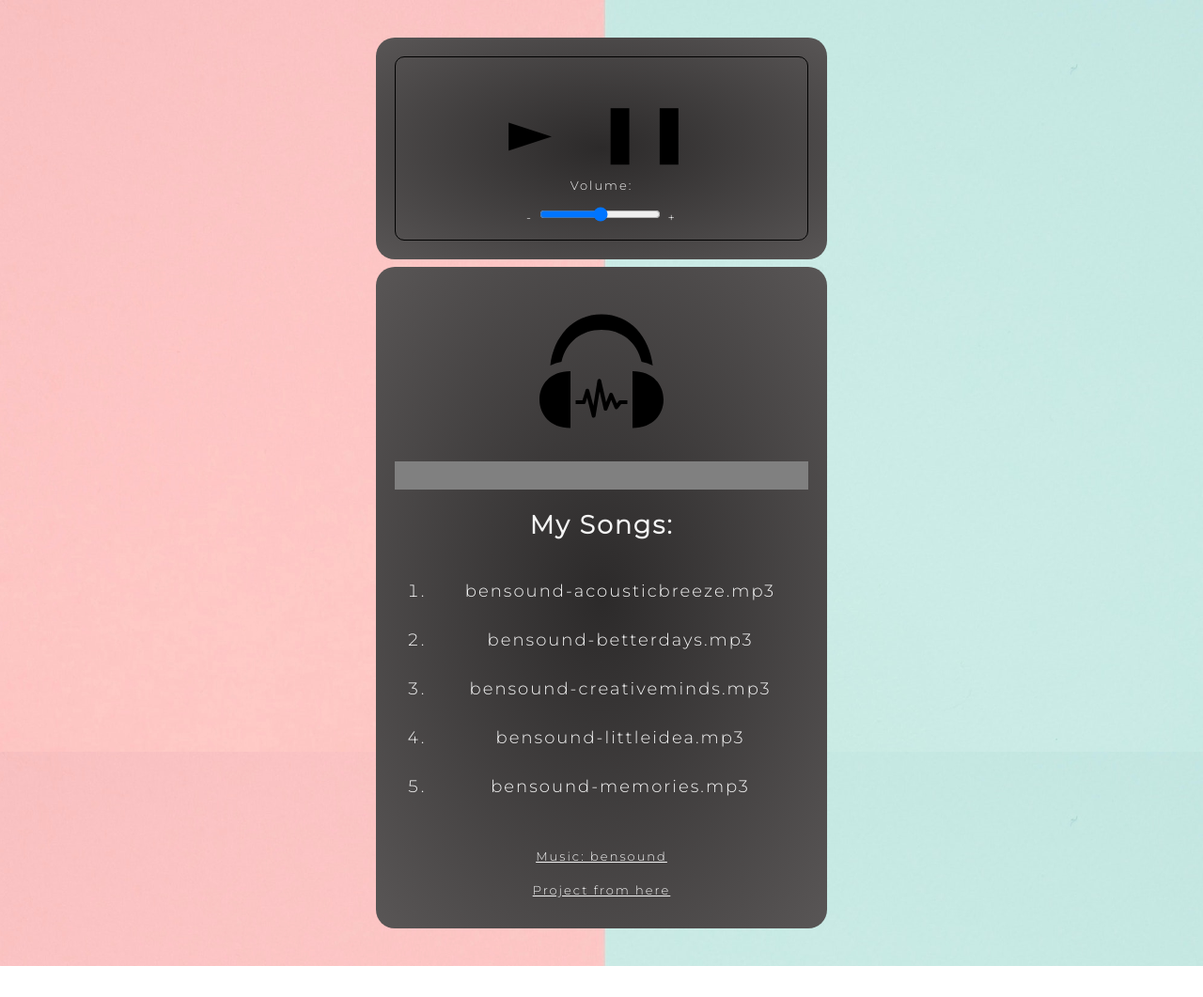
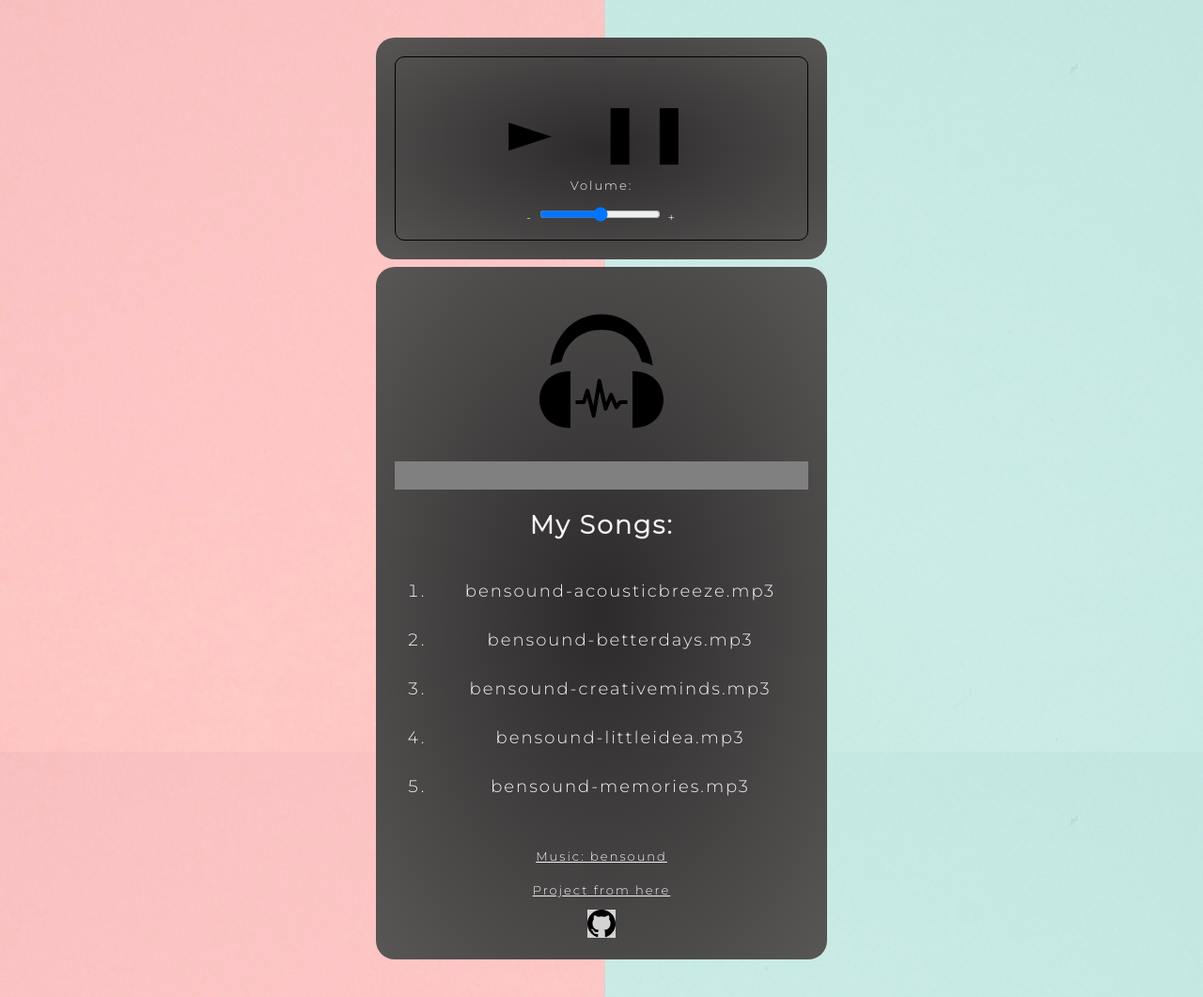
Before and after one commit to AJC-25/music-player, a plain HTML site: page index.html in a window 1280 px wide. Shown: the whole page at 94% size. Before the commit the page ends 1028 px from the top, so only its background shows below. Drawn offline with Linux system fonts and the light colour scheme.

Commit message:
added link to svg and adjusted style

```diff
--- a/index.html
+++ b/index.html
@@ -1,5 +1,6 @@
 <!DOCTYPE html>
 <html lang="en">
+
 <head>
     <meta charset="UTF-8">
     <meta http-equiv="X-UA-Compatible" content="IE=edge">
@@ -8,21 +9,22 @@
     <link rel="preconnect" href="https://fonts.googleapis.com">
     <link rel="preconnect" href="https://fonts.gstatic.com" crossorigin>
     <link href="https://fonts.googleapis.com/css2?family=Montserrat:wght@300&display=swap" rel="stylesheet">
-    <link rel="stylesheet" href="style.css"/>
+    <link rel="stylesheet" href="style.css" />
 </head>
+
 <body>
 
-    <div class="player" >
+    <div class="player">
         <audio id="player" ontimeupdate="updateProgress()">
-            <source id="source"/>
+            <source id="source" />
             Audio not supported
         </audio>
 
         <div id="controls">
             <p id="currentSong"></p>
-            <div class ="control_wrapper">
-               <span onclick="playAudio()">&#9658;</span>    <!--  Play button  -->
-               <span onclick="pauseAudio()">&#10074;&#10074;</span>    <!--  Pause button  -->
+            <div class="control_wrapper">
+                <span onclick="playAudio()">&#9658;</span> <!--  Play button  -->
+                <span onclick="pauseAudio()">&#10074;&#10074;</span> <!--  Pause button  -->
             </div>
             <p>Volume:</p>
 
@@ -34,16 +36,27 @@
         </div>
     </div>
 
-    <div class="songs" >
-        <img src="headphones.svg" alt="headphones" id="headphones"/>
+    <div class="songs">
+        <img src="headphones.svg" alt="headphones" id="headphones" />
         <progress id="progress" value="0" max="100"></progress>
         <h2 id="songs-header">My Songs:</h2>
         <div id="songlist"></div>
         <p><a href="https://www.bensound.com/" target="_blank" rel="noopener noreferrer">Music: bensound</a></p>
         <!-- The rel attribute set to noreferrer noopener to prevent possible malicious attacks from the pages you link to -->
-        <p id="project_ref"><a href="https://www.skillshare.com/classes/Javascript-Fun-Build-a-Music-Player-App/18638419/projects?via=user-profile" target="_blank" rel="noopener noreferrer">Project from here</a></p>
+        <p id="project_ref"><a
+                href="https://www.skillshare.com/classes/Javascript-Fun-Build-a-Music-Player-App/18638419/projects?via=user-profile"
+                target="_blank" rel="noopener noreferrer">Project from here</a></p>
+        <div id="logo">
+            <a href="https://github.com/AJC-25/music-player" target="_blank" rel="noopener noreferrer">
+                <img id="github" src="github.svg" alt="github logo"></a>
+        </div>
     </div>
+
+
+
+
 
     <script src="script.js"></script>
 </body>
+
 </html>
--- a/style.css
+++ b/style.css
@@ -107,6 +107,20 @@ progress::-webkit-progress-value {
     animation-duration: 0.4s;
 }
 
+#logo{
+    display: flex;
+    justify-content: center;
+    align-self: flex-end;
+}
+
+#github{
+    width: 30px;
+    height: 30px;
+    margin: 0;
+    padding: 0;
+    background-color: lightgrey;
+}
+
 @keyframes pulse{
     from{
         transform: scale(1);    /*same size at beginning*/
```
